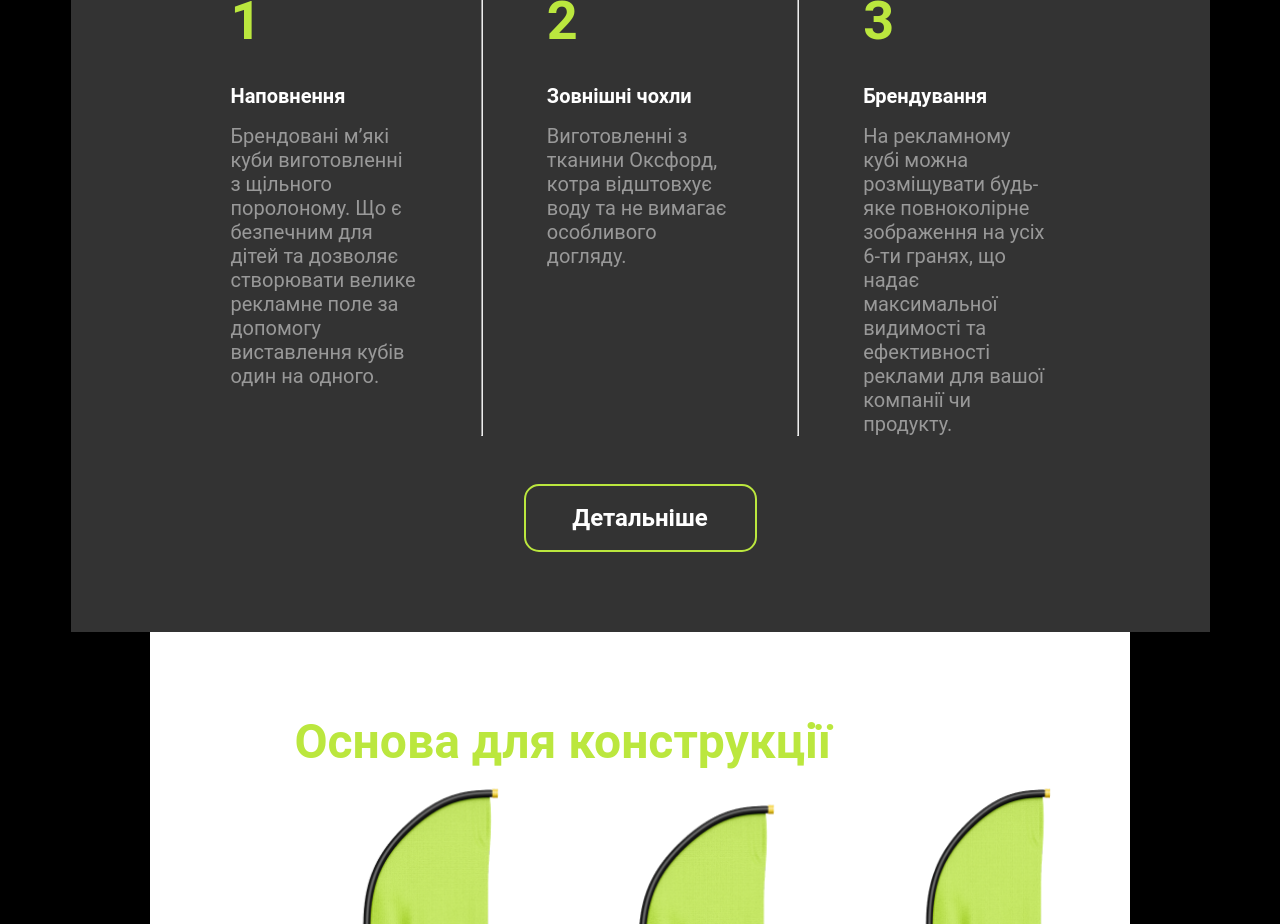
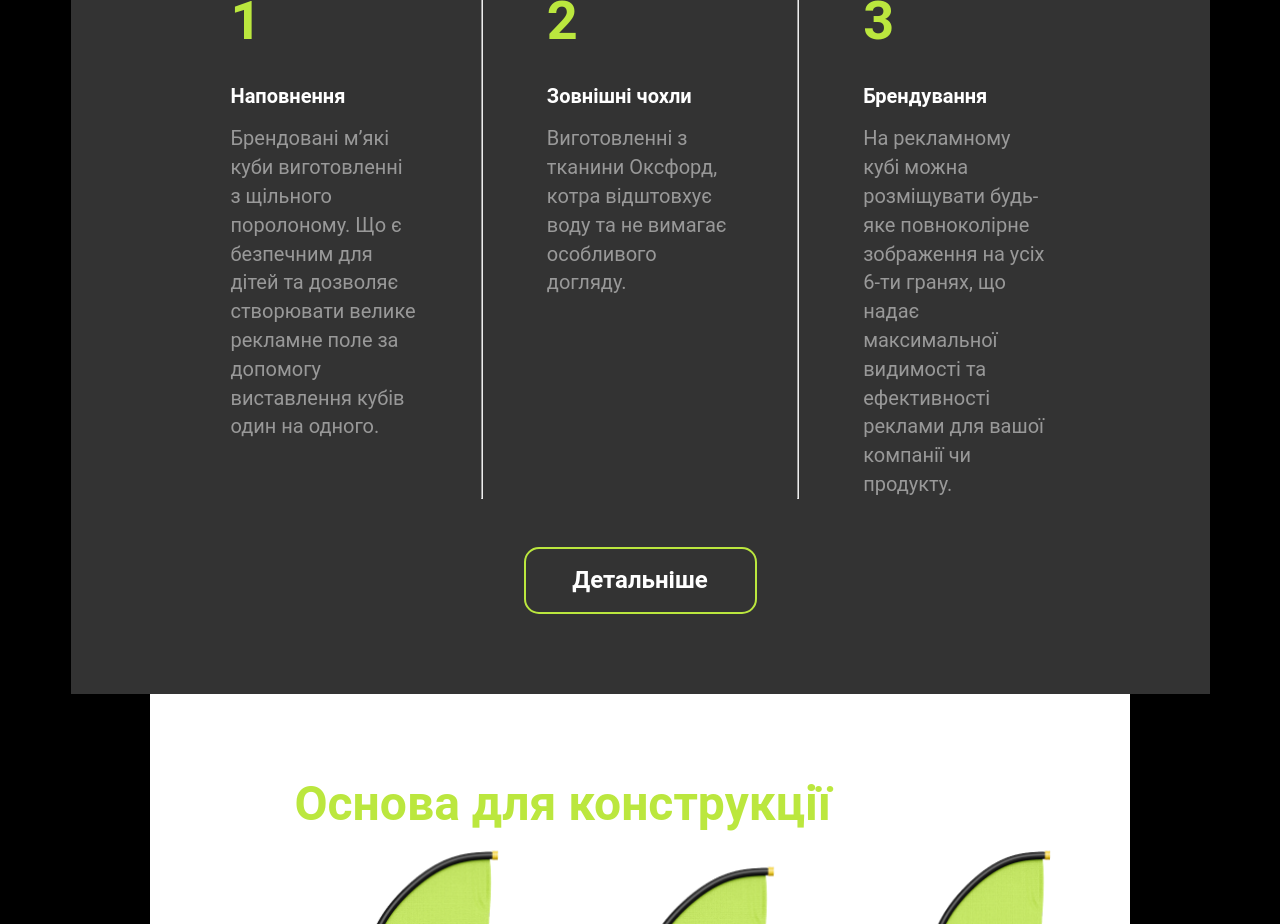
Before and after one commit to Volodymyr-Bauzi/focus-wall-market-landing, a Next.js app: page / in a window 1280 px wide. Shown: the part 5420-6344 px from the top of the page. Built offline with nearby package versions, Linux system fonts and the light colour scheme.

Commit message:
fixed line height in styles

```diff
--- a/styles/CubesConstruct.module.scss
+++ b/styles/CubesConstruct.module.scss
@@ -38,6 +38,7 @@
         p {
           color: hsl(0, 0%, 60%);
           font-size: 20px;
+          line-height: 1.8rem;
         }
       }
 
```
